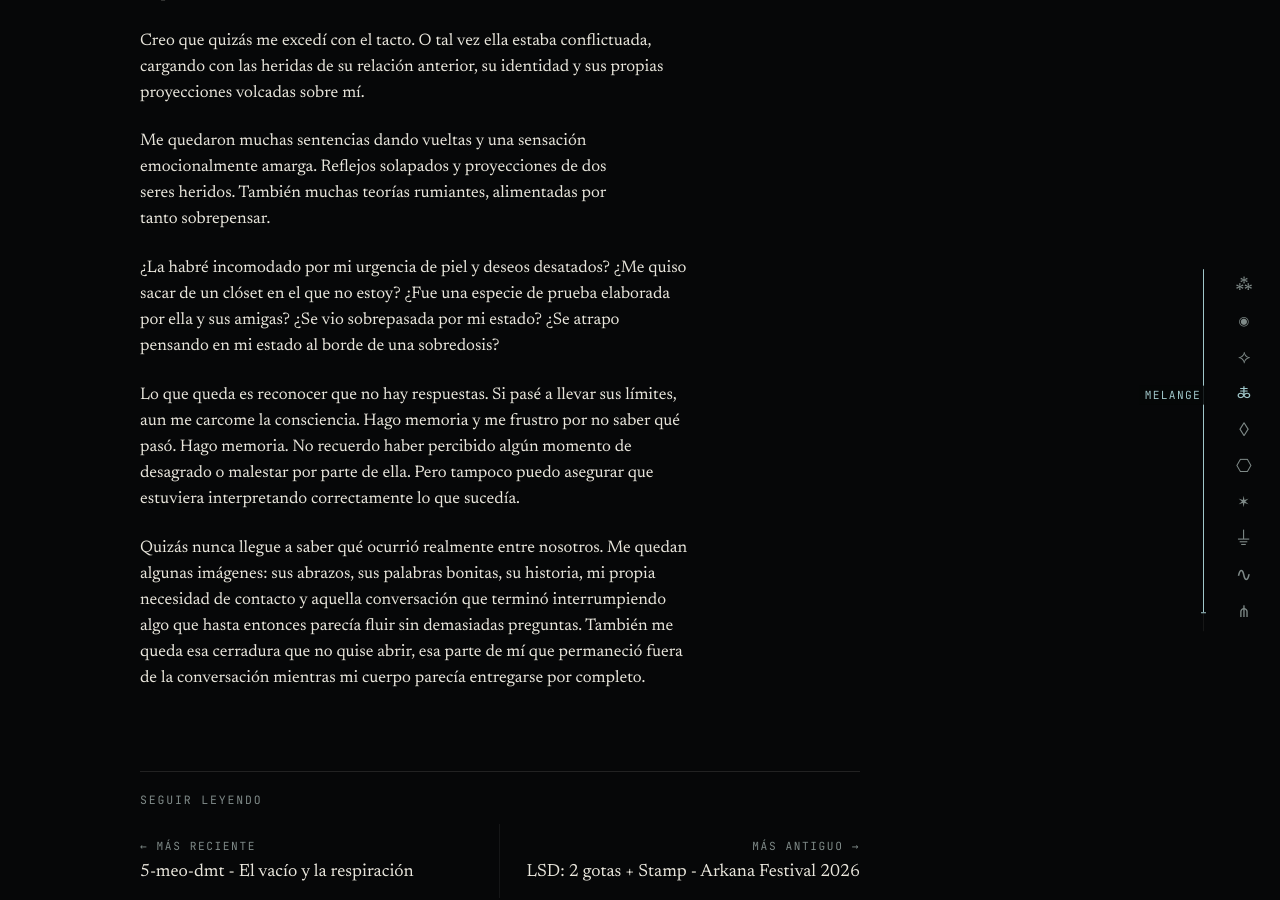
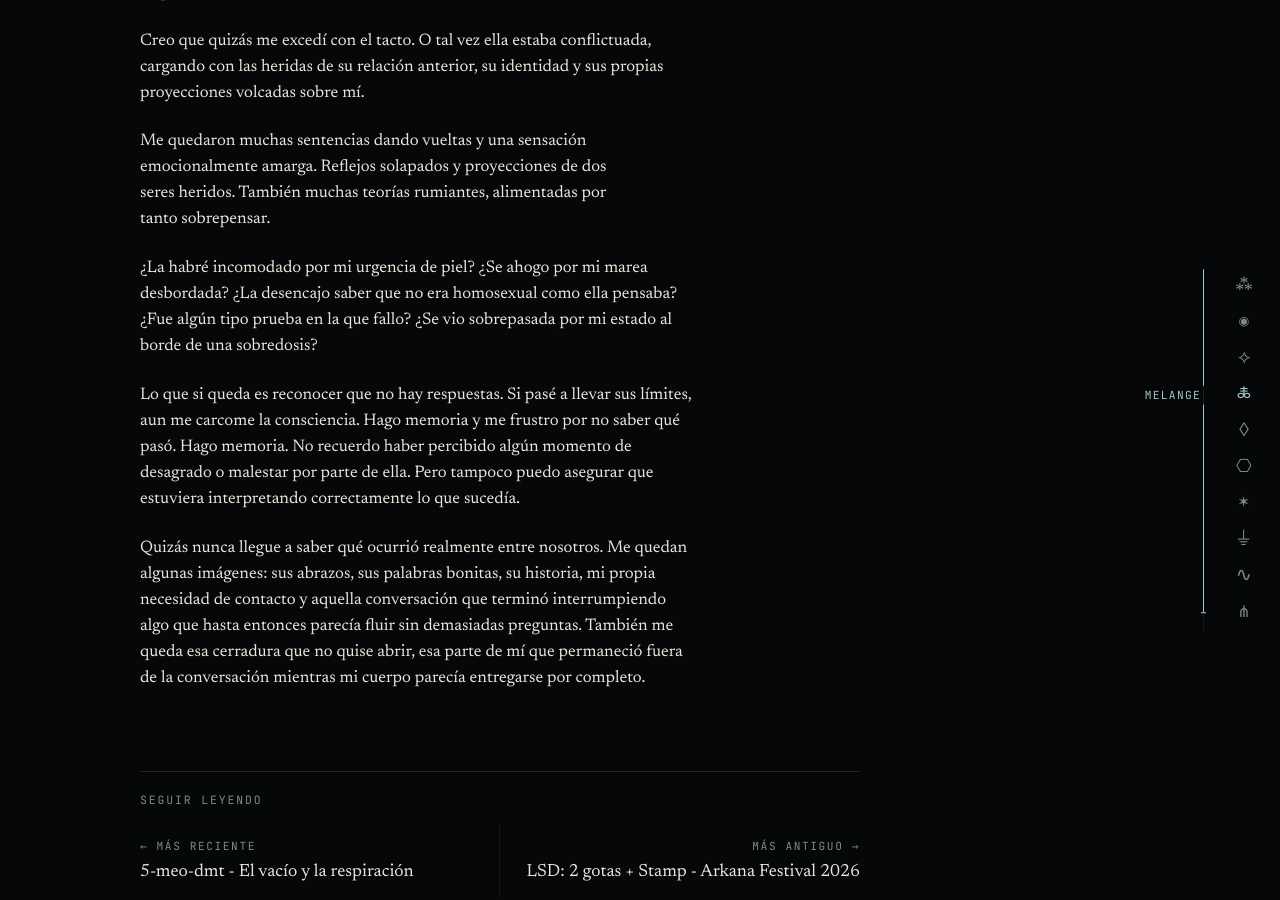
Before and after one commit to hugomoraga/kndl000, a Jekyll site: the page built from content/collections/_melange_reports/ozora-mdma.md, in a window 1280 px wide and 900 px high, scrolled down 4535 px. Built offline with Jekyll 4.4.1, drawn with Linux system fonts in a browser that asks for light colours.

Commit message:
Update Reporte “ozora-mdma”

```diff
--- a/content/collections/_melange_reports/ozora-mdma.md
+++ b/content/collections/_melange_reports/ozora-mdma.md
@@ -83,8 +83,8 @@ Creo que quizás me excedí con el tacto. O tal vez ella estaba conflictuada, ca
 
 Me quedaron muchas sentencias dando vueltas y una sensación emocionalmente amarga. Reflejos solapados y proyecciones de dos seres heridos. También muchas teorías rumiantes, alimentadas por tanto sobrepensar.
 
-¿La habré incomodado por mi urgencia de piel y deseos desatados? ¿Me quiso sacar de un clóset en el que no estoy? ¿Fue una especie de prueba elaborada por ella y sus amigas? ¿Se vio sobrepasada por mi estado? ¿Se atrapo pensando en mi estado al borde de una sobredosis?
+¿La habré incomodado por mi urgencia de piel? ¿Se ahogo por mi marea desbordada? ¿La desencajo saber que no era homosexual como ella pensaba? ¿Fue algún tipo prueba en la que fallo? ¿Se vio sobrepasada por mi estado al borde de una sobredosis?
 
-Lo que queda es reconocer que no hay respuestas. Si pasé a llevar sus límites, aun me carcome la consciencia. Hago memoria y me frustro por no saber qué pasó. Hago memoria. No recuerdo haber percibido algún momento de desagrado o malestar por parte de ella. Pero tampoco puedo asegurar que estuviera interpretando correctamente lo que sucedía.
+Lo que si queda es reconocer que no hay respuestas. Si pasé a llevar sus límites, aun me carcome la consciencia. Hago memoria y me frustro por no saber qué pasó. Hago memoria. No recuerdo haber percibido algún momento de desagrado o malestar por parte de ella. Pero tampoco puedo asegurar que estuviera interpretando correctamente lo que sucedía.
 
 Quizás nunca llegue a saber qué ocurrió realmente entre nosotros. Me quedan algunas imágenes: sus abrazos, sus palabras bonitas, su historia, mi propia necesidad de contacto y aquella conversación que terminó interrumpiendo algo que hasta entonces parecía fluir sin demasiadas preguntas. También me queda esa cerradura que no quise abrir, esa parte de mí que permaneció fuera de la conversación mientras mi cuerpo parecía entregarse por completo.
```
